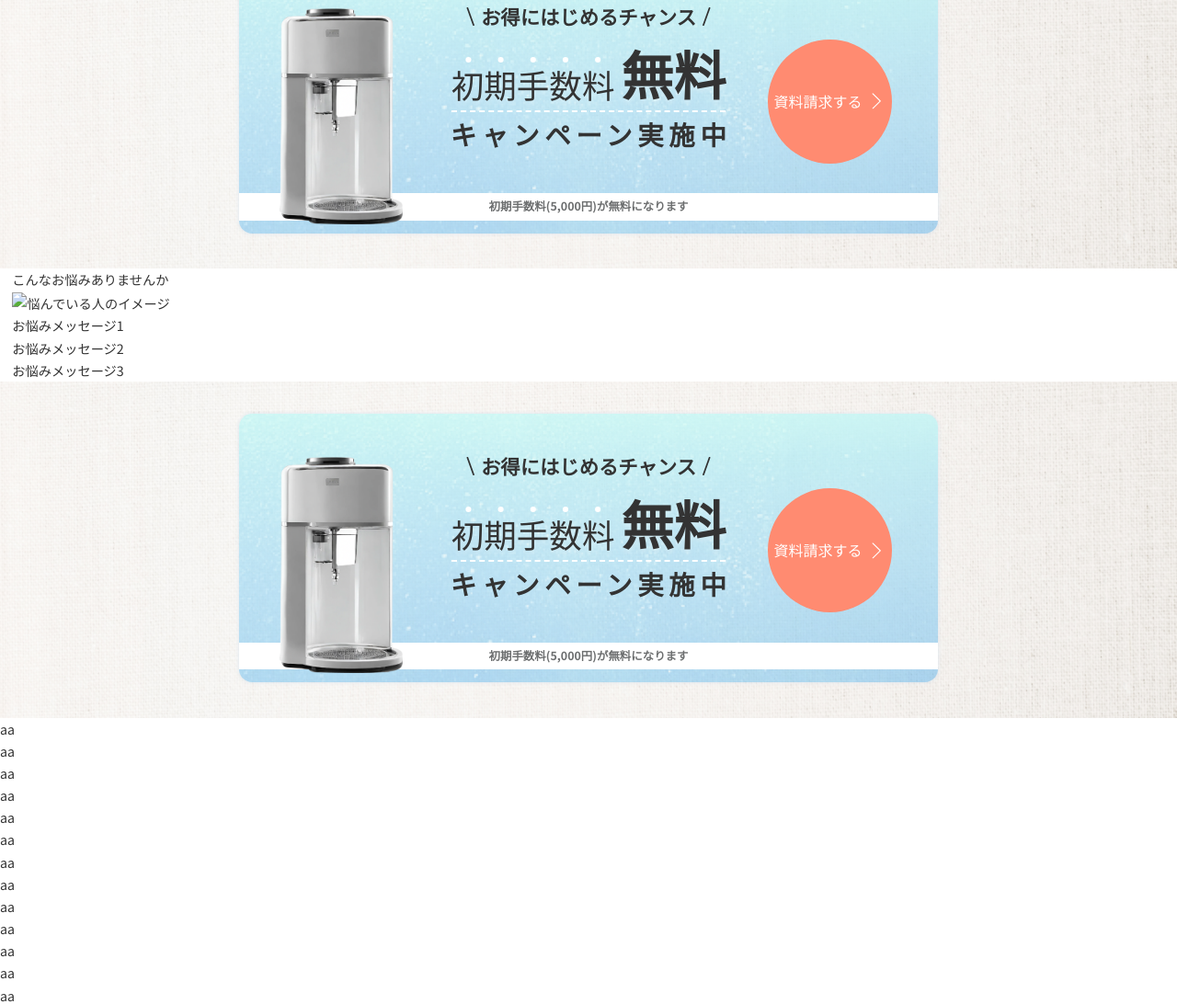
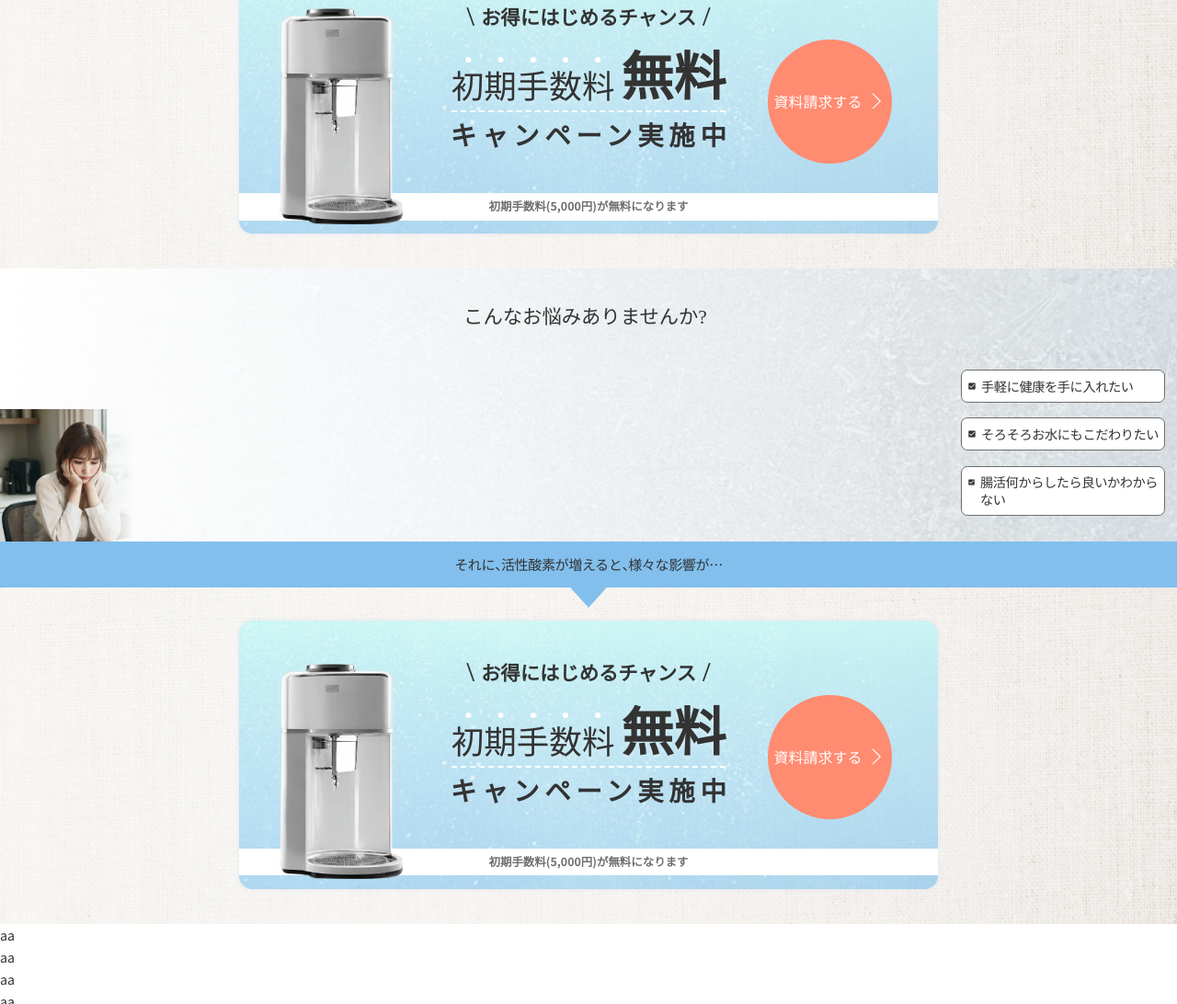
Before and after one commit to wanosuke-t/portfolio-practice-001, a plain HTML site: page index.html in a window 1280 px wide. Shown: the part 735-1827 px from the top of the page at 92% size. Drawn offline with nearby package versions, Linux system fonts and the light colour scheme; a web font is replaced by a local one.

Commit message:
お悩みセクション、スマホレイアウト作成

```diff
--- a/index.html
+++ b/index.html
@@ -137,27 +137,33 @@
 		<section class="p-trouble">
 			<div class="p-trouble__inner c-inner">
 
-				<h2 class="p-trouble__title">こんなお悩みありませんか</h2>
+				<h2 class="p-trouble__title">こんなお悩みありませんか?</h2>
 
 				<div class="p-trouble__content">
-					<div class="p-trouble__image">
-						<img src="path/to/image.jpg" alt="悩んでいる人のイメージ">
-					</div>
+
+					<picture class="p-trouble__image">
+						<source media="(min-width: 768px)" srcset="./img/trouble/trouble-person-pc.png">
+						<img src="./img/trouble/trouble-person-sp.png" alt="悩んでいる人のイメージ" width="736" height="734">
+					</picture>
 
 					<div class="p-trouble__boxes">
 						<div class="p-trouble__box">
-							<p class="p-trouble__message">お悩みメッセージ1</p>
+							<p class="p-trouble__message">手軽に健康を手に入れたい</p>
 						</div>
 						<div class="p-trouble__box">
-							<p class="p-trouble__message">お悩みメッセージ2</p>
+							<p class="p-trouble__message">そろそろお水にもこだわりたい</p>
 						</div>
 						<div class="p-trouble__box">
-							<p class="p-trouble__message">お悩みメッセージ3</p>
+							<p class="p-trouble__message">腸活何からしたら良いか<br class="u-hidden-pc">わからない</p>
 						</div>
 					</div>
 				</div>
 
 			</div><!-- p-trouble__inner -->
+
+			<p class="p-trouble__note">それに<span class="p-trouble__char-comma">、</span>活性酸素が増えると<span
+					class="p-trouble__char-comma">、</span>様々な影響が…</p>
+
 		</section><!-- p-trouble -->
 
 
--- a/sass/project/_index.scss
+++ b/sass/project/_index.scss
@@ -1,2 +1,3 @@
 @use "_p-header";
 @use "_p-fv";
+@use "_p-trouble";
--- /dev/null
+++ b/sass/project/_p-trouble.scss
@@ -0,0 +1,103 @@
+@use "../global" as global;
+
+.p-trouble {
+  padding-top: global.rem(39px);
+  background: url("../img/trouble/trouble-bg-sp.png") no-repeat center center /
+    cover;
+}
+.p-trouble__inner {
+}
+
+.p-trouble__title {
+  margin-left: global.rem(-8px);
+  text-align: center;
+  font-family: global.$ff-jp-serif;
+  font-size: global.rem(24px);
+  line-height: normal;
+}
+
+.p-trouble__content {
+  position: relative;
+  margin-top: global.rem(50px);
+  padding-bottom: global.rem(32px);
+}
+
+.p-trouble__image {
+  position: absolute;
+  display: block;
+  bottom: 0;
+  left: global.rem(-15px);
+
+  img {
+    width: global.rem(162.94px);
+  }
+}
+
+.p-trouble__boxes {
+  position: relative;
+  z-index: 2;
+  display: flex;
+  flex-direction: column;
+  align-items: flex-end;
+  gap: global.rem(19px);
+}
+
+.p-trouble__box {
+  width: global.rem(248.999px);
+  padding: global.rem(8.474px) global.rem(5.68px) global.rem(8.474px)
+    global.rem(7px);
+  border-radius: global.rem(8px);
+  border: 0.395px solid global.$color-text-gray;
+  background: global.$color-base-1;
+  display: flex;
+  align-items: center;
+  gap: global.rem(6.32px);
+
+  &::before {
+    content: "";
+    display: block;
+    width: global.rem(10px);
+    height: global.rem(10px);
+    background: url("../img/trouble/trouble-check-box.svg") no-repeat center
+      center / contain;
+  }
+
+  &:nth-of-type(3) {
+    &::before {
+      align-self: flex-start;
+      margin-top: global.rem(5px);
+    }
+  }
+}
+
+.p-trouble__message {
+  line-height: 1.3;
+  letter-spacing: global.rem(-0.48px);
+}
+
+.p-trouble__note {
+  background: global.$color-accent-2;
+  text-align: center;
+  font-size: global.rem(17px);
+  line-height: 1.3;
+  letter-spacing: global.rem(-0.51px);
+  padding-block: global.rem(17px);
+  position: relative;
+
+  &::after {
+    position: absolute;
+    content: "";
+    width: global.rem(46px);
+    height: global.rem(26px);
+    background: url("../img/trouble/trouble-triangle-sp.svg") no-repeat center
+      center / contain;
+    left: 50%;
+    bottom: global.rem(-25px);
+    transform: translateX(-50%);
+  }
+}
+
+.p-trouble__char-comma {
+  font-weight: inherit;
+  letter-spacing: global.rem(-9.35px);
+}
--- a/sass/utility/_index.scss
+++ b/sass/utility/_index.scss
@@ -0,0 +1 @@
+@use "_u-hidden";
--- /dev/null
+++ b/sass/utility/_u-hidden.scss
@@ -0,0 +1,17 @@
+@use "../global" as global;
+
+.u-hidden-sp {
+  display: none;
+
+  @include global.mq(pc) {
+    display: block;
+  }
+}
+
+.u-hidden-pc {
+  display: block;
+
+  @include global.mq(pc) {
+    display: none;
+  }
+}
```
Also changed, not shown: css/style.css, img/trouble/trouble-bg-sp.png (added), img/trouble/trouble-check-box.svg (added), img/trouble/trouble-person-pc.png (added), img/trouble/trouble-person-sp.png (added), img/trouble/trouble-triangle-pc.svg (added), img/trouble/trouble-triangle-sp.svg (added), 1 other file.
